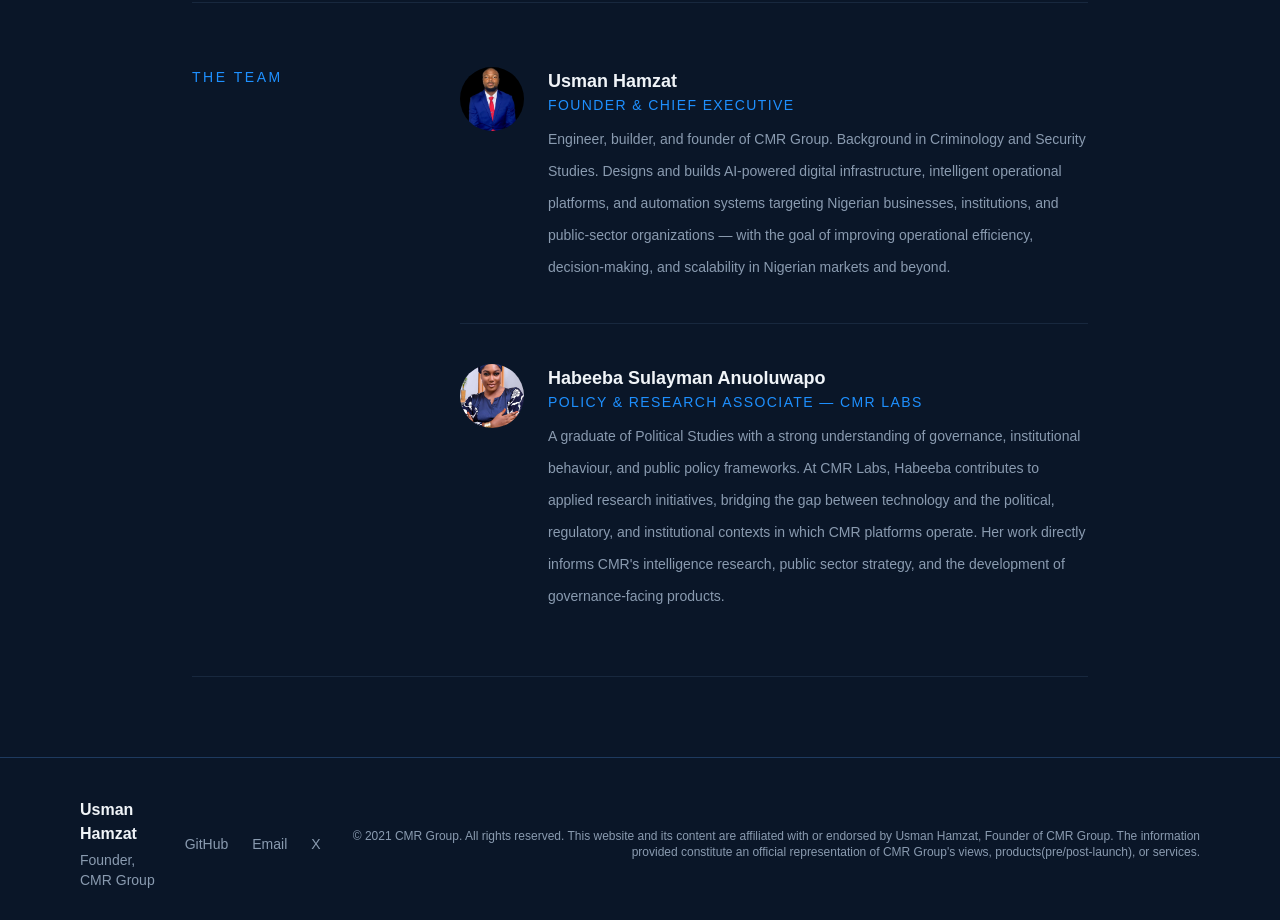
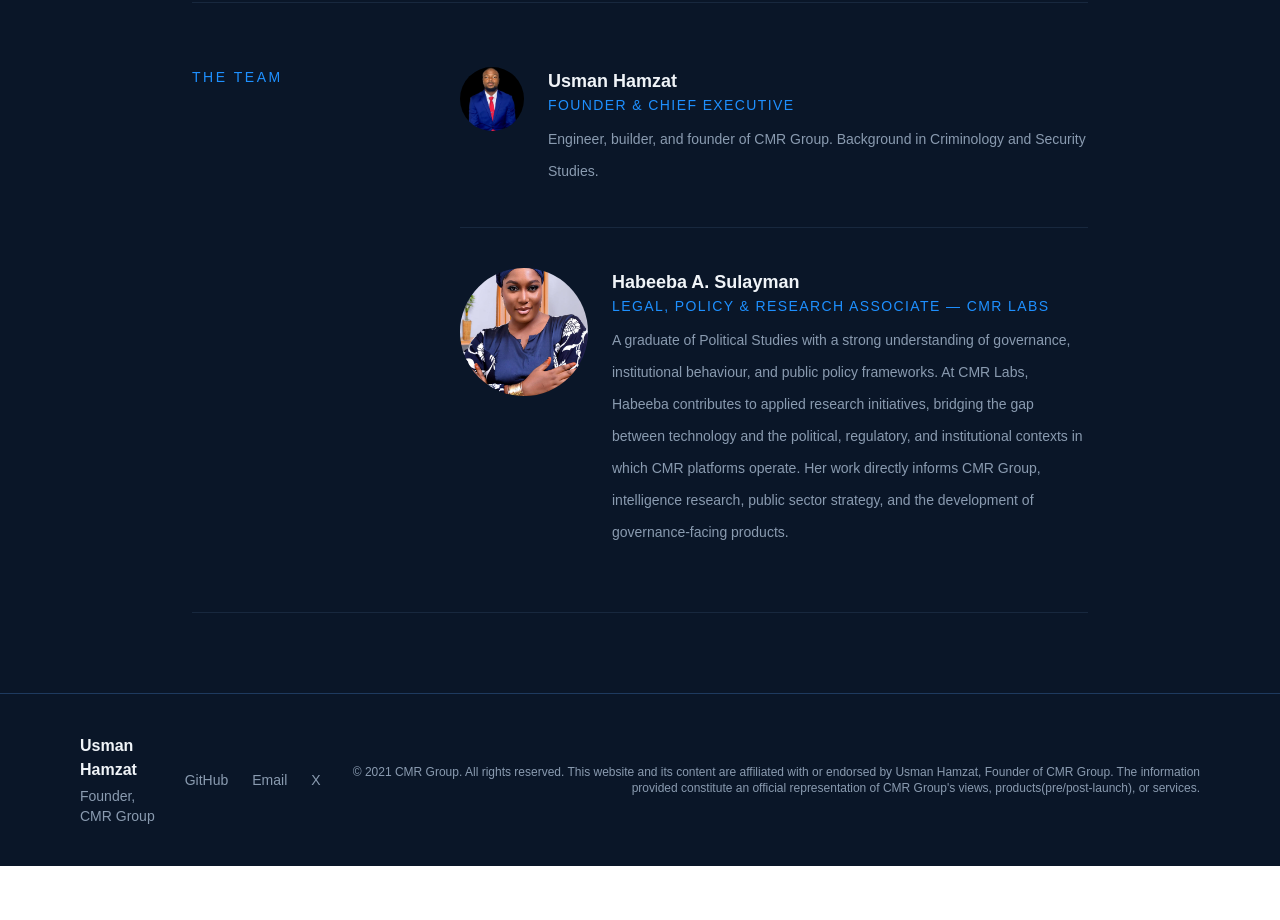
Before and after one commit to ooz-man/personal-website, a Next.js app: page /about in a window 1280 px wide. Shown: the part 2340-3260 px from the top of the page. After the commit the page ends 3206 px from the top, so only its background shows below. Built offline with nearby package versions, Linux system fonts and the light colour scheme.

Commit message:
Fix Pages

```diff
--- a/app/about/page.tsx
+++ b/app/about/page.tsx
@@ -176,9 +176,7 @@ export default function About() {
                 </div>
                 <p className="text-[#8A9BB0] leading-8 text-sm">
                   Engineer, builder, and founder of CMR Group. Background in Criminology and
-                  Security Studies. Designs and builds AI-powered digital infrastructure,
-                  intelligent operational platforms, and automation systems targeting Nigerian businesses, institutions, and public-sector organizations — with the goal of improving operational efficiency, decision-making, and scalability in Nigerian
-                  markets and beyond.
+                  Security Studies.
                 </p>
               </div>
             </div>
@@ -190,15 +188,15 @@ export default function About() {
               <img
                 src="/habeeba.jpg"
                 alt="Habeeba A. Sulayman"
-                className="w-16 h-16 object-cover rounded-full flex-shrink-0"
+                className="w-32 h-32 object-cover rounded-full flex-shrink-0"
               />
               <div className="space-y-2">
                 <div>
                   <h3 className="text-[#F0F4F8] font-semibold text-lg">
-                    Habeeba Sulayman Anuoluwapo
+                    Habeeba A. Sulayman
                   </h3>
                   <p className="text-[#1E90FF] text-sm uppercase tracking-widest">
-                    Policy & Research Associate — CMR Labs
+                    Legal, Policy & Research Associate — CMR Labs
                   </p>
                 </div>
                 <p className="text-[#8A9BB0] leading-8 text-sm">
@@ -206,7 +204,7 @@ export default function About() {
                   institutional behaviour, and public policy frameworks. At CMR Labs, Habeeba
                   contributes to applied research initiatives, bridging the gap between
                   technology and the political, regulatory, and institutional contexts in which
-                  CMR platforms operate. Her work directly informs CMR's intelligence research,
+                  CMR platforms operate. Her work directly informs CMR Group, intelligence research,
                   public sector strategy, and the development of governance-facing products.
                 </p>
               </div>
```
